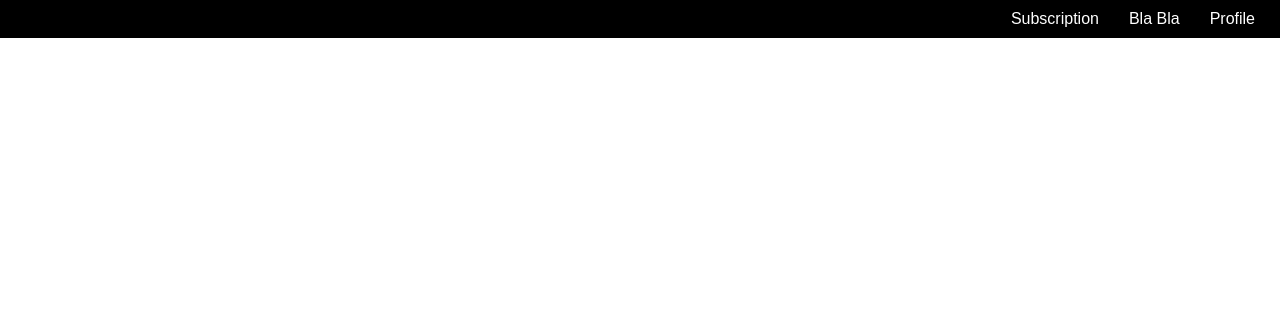
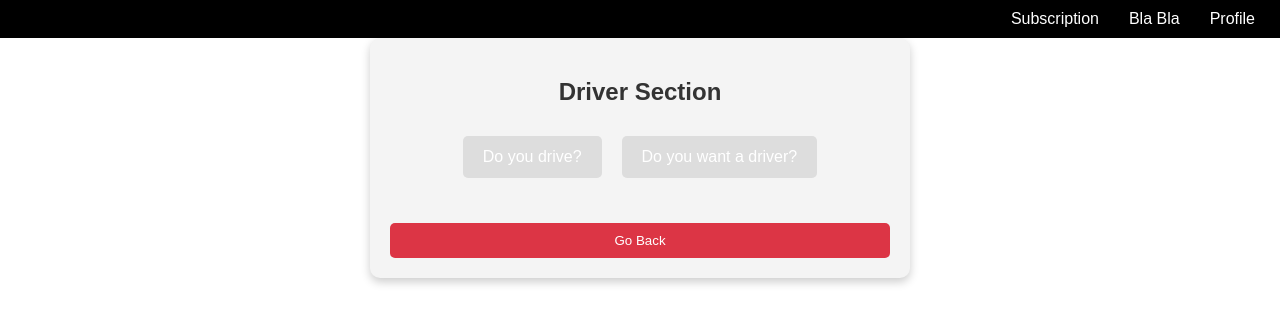
Before and after one commit to CodeSrushti-3105/Urban-Mobility, a React (Create React App) app: page /driver in a window 1280 px wide. Shown: the top 324 px of the page. Built offline with nearby package versions, Linux system fonts and the light colour scheme.

Commit message:
driver commit

```diff
--- a/src/App.jsx
+++ b/src/App.jsx
@@ -6,6 +6,8 @@ import Login from "./components/Login";
 import Subscription from "./components/Subscription";
 import Owner from "./components/Owner"; // Import Owner component
 import User from "./components/User";
+import Driver from "./components/Driver";
+
 
 const App = () => {
   return (
@@ -16,8 +18,9 @@ const App = () => {
         <Route path="/login" element={<Login />} />
         <Route path="/dashboard" element={<h1>Welcome to Dashboard</h1>} />
         <Route path="/subscription" element={<Subscription />} />
-        <Route path="/owner" element={<Owner />} /> {/* Add this route */}
-        <Route path="/user" element={<User />} /> {/* Add User Route */}
+        <Route path="/owner" element={<Owner />} />
+        <Route path="/user" element={<User />} />
+        <Route path="/driver" element={<Driver />} />
       </Routes>
     </>
   );
--- /dev/null
+++ b/src/components/Driver.css
@@ -0,0 +1,85 @@
+.driver-container {
+    max-width: 500px;
+    margin: auto;
+    text-align: center;
+    padding: 20px;
+    background: #f4f4f4;
+    border-radius: 10px;
+    box-shadow: 0px 4px 10px rgba(0, 0, 0, 0.2);
+  }
+
+  h2 {
+    color: #333;
+  }
+
+  .options {
+    display: flex;
+    justify-content: center;
+    margin-bottom: 20px;
+  }
+
+  .option-btn {
+    margin: 10px;
+    padding: 12px 20px;
+    font-size: 16px;
+    cursor: pointer;
+    border: none;
+    border-radius: 5px;
+    background: #ddd;
+    transition: 0.3s;
+  }
+
+  .option-btn.active {
+    background: #007bff;
+    color: white;
+  }
+
+  .option-btn:hover {
+    background: #007bff;
+    color: white;
+  }
+
+  .form-section {
+    background: white;
+    padding: 15px;
+    border-radius: 8px;
+    box-shadow: 0px 2px 5px rgba(0, 0, 0, 0.2);
+    margin-top: 10px;
+  }
+
+  form input {
+    width: 90%;
+    margin: 8px 0;
+    padding: 8px;
+    border: 1px solid #ccc;
+    border-radius: 5px;
+  }
+
+  form button {
+    background: #28a745;
+    color: white;
+    border: none;
+    padding: 10px;
+    width: 100%;
+    cursor: pointer;
+    border-radius: 5px;
+  }
+
+  form button:hover {
+    background: #218838;
+  }
+
+  .back-btn {
+    margin-top: 15px;
+    background: #dc3545;
+    color: white;
+    border: none;
+    padding: 10px;
+    width: 100%;
+    cursor: pointer;
+    border-radius: 5px;
+  }
+
+  .back-btn:hover {
+    background: #c82333;
+  }
--- /dev/null
+++ b/src/components/Driver.jsx
@@ -0,0 +1,112 @@
+import React, { useState } from "react";
+import "./Driver.css";
+import { useNavigate } from "react-router-dom";
+
+const Driver = () => {
+  const [selection, setSelection] = useState(null);
+  const [formData, setFormData] = useState({}); // Store form input values
+  const navigate = useNavigate();
+
+  const handleSelection = (option) => {
+    setSelection(option);
+    setFormData({}); // Reset form when switching options
+  };
+
+  const handleChange = (e) => {
+    setFormData({ ...formData, [e.target.name]: e.target.value });
+  };
+
+  const handleSubmit = (e) => {
+    e.preventDefault(); // Prevent page refresh
+    console.log("Form Submitted:", formData);
+    alert("Form submitted successfully!"); // Temporary alert
+  };
+
+  return (
+    <div className="driver-container">
+      <h2>Driver Section</h2>
+
+      <div className="options">
+        <button
+          className={`option-btn ${selection === "drive" ? "active" : ""}`}
+          onClick={() => handleSelection("drive")}
+        >
+          Do you drive?
+        </button>
+
+        <button
+          className={`option-btn ${selection === "want-driver" ? "active" : ""}`}
+          onClick={() => handleSelection("want-driver")}
+        >
+          Do you want a driver?
+        </button>
+      </div>
+
+      {/* Driver Registration Form */}
+      {selection === "drive" && (
+        <div className="form-section">
+          <h3>Driver Registration</h3>
+          <form onSubmit={handleSubmit}>
+            <input
+              type="text"
+              name="name"
+              placeholder="Your Name"
+              required
+              onChange={handleChange}
+            />
+            <input
+              type="text"
+              name="license"
+              placeholder="License Number"
+              required
+              onChange={handleChange}
+            />
+            <input
+              type="text"
+              name="location"
+              placeholder="Available Location"
+              required
+              onChange={handleChange}
+            />
+            <button type="submit">Register as Driver</button>
+          </form>
+        </div>
+      )}
+
+      {/* Request a Driver Form */}
+      {selection === "want-driver" && (
+        <div className="form-section">
+          <h3>Request a Driver</h3>
+          <form onSubmit={handleSubmit}>
+            <input
+              type="text"
+              name="location"
+              placeholder="Your Location"
+              required
+              onChange={handleChange}
+            />
+            <input
+              type="text"
+              name="time"
+              placeholder="Preferred Time"
+              required
+              onChange={handleChange}
+            />
+            <input
+              type="text"
+              name="vehicle"
+              placeholder="Vehicle Type"
+              required
+              onChange={handleChange}
+            />
+            <button type="submit">Find a Driver</button>
+          </form>
+        </div>
+      )}
+
+      <button className="back-btn" onClick={() => navigate(-1)}>Go Back</button>
+    </div>
+  );
+};
+
+export default Driver;
```
